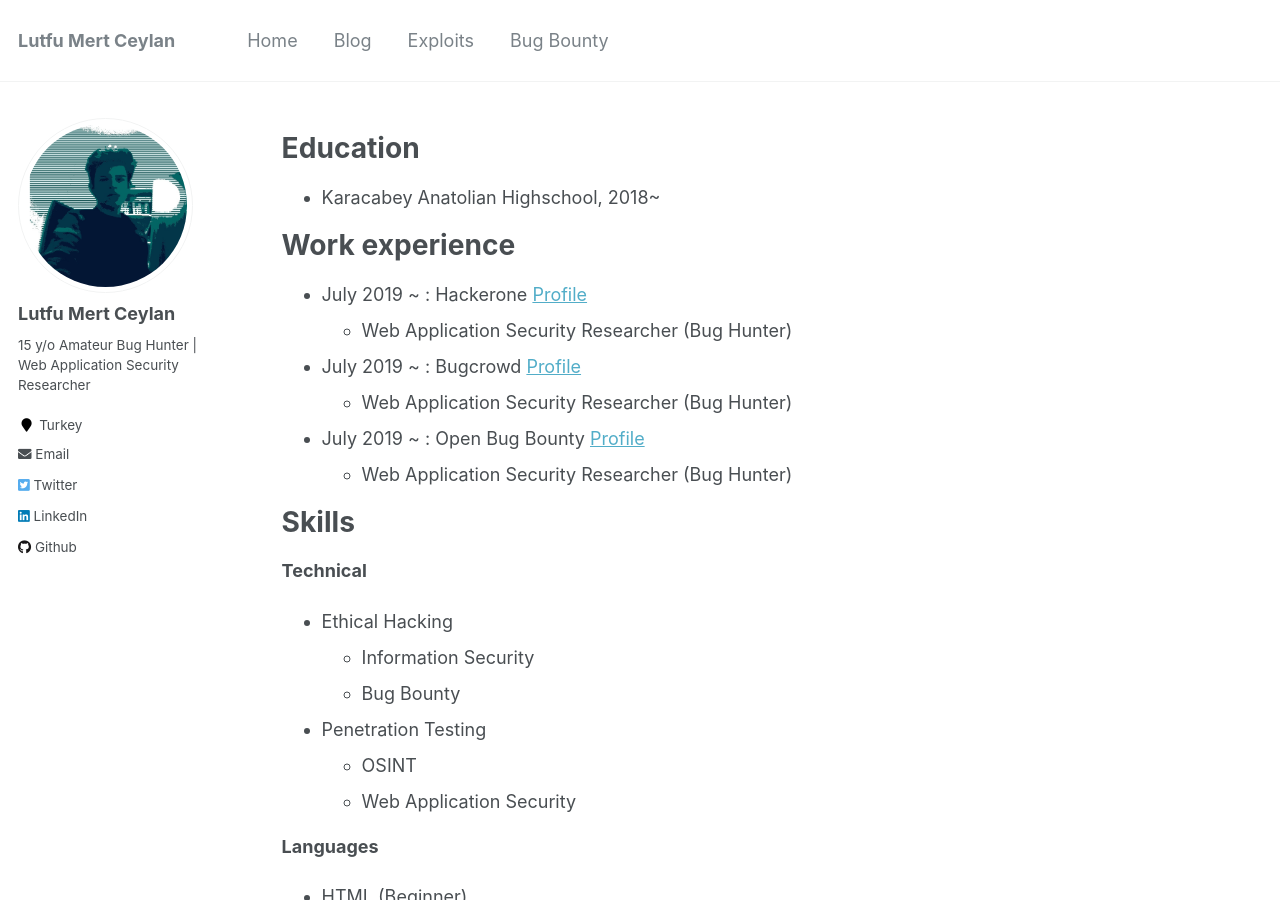
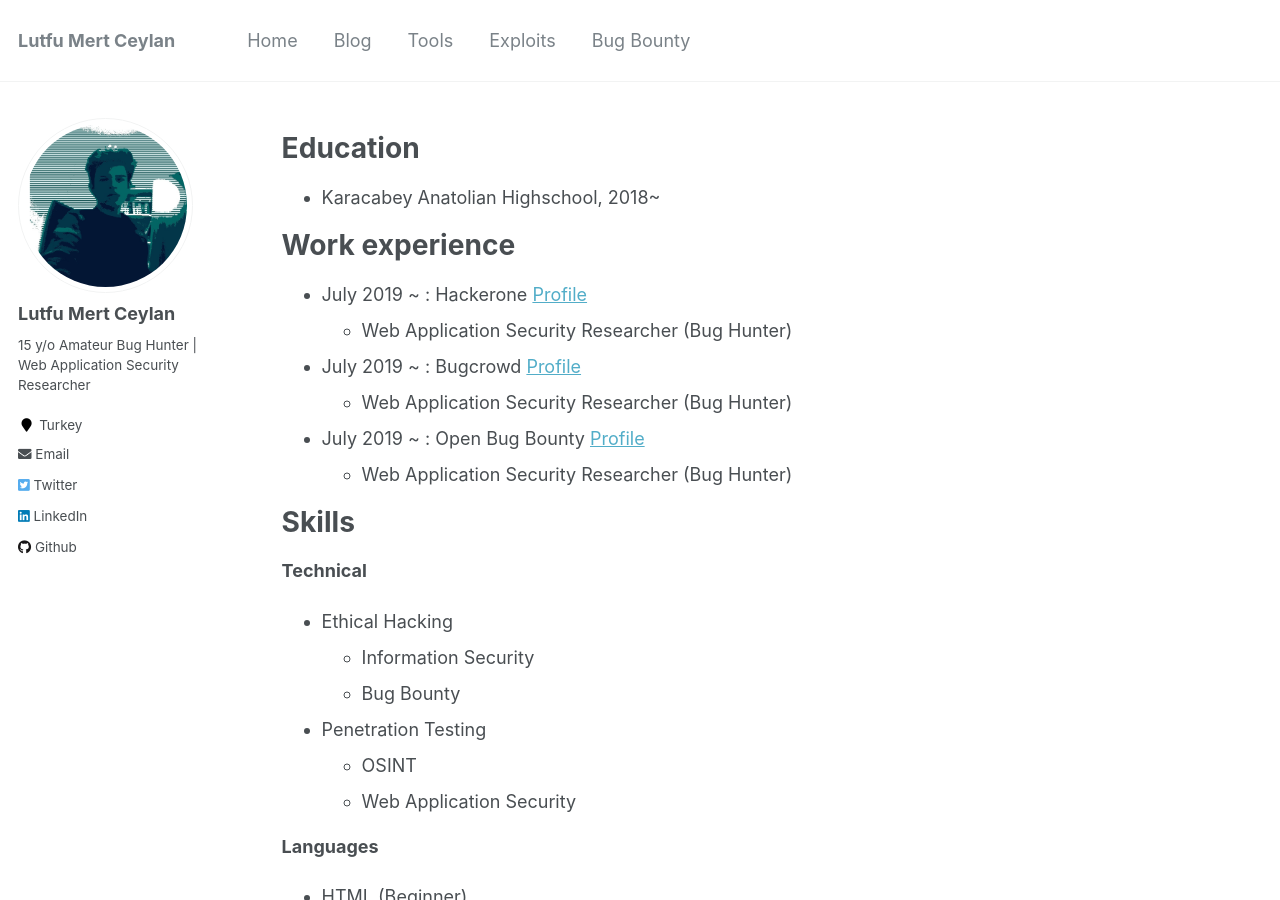
Before and after one commit to lutfumertceylan/mywebsite, a Jekyll site: the page built from _pages/cv.md, in a window 1280 px wide and 900 px high. Built offline with Jekyll 4.4.1, drawn with Linux system fonts in a browser that asks for light colours.

Commit message:
Update navigation.yml

```diff
--- a/_data/navigation.yml
+++ b/_data/navigation.yml
@@ -6,6 +6,9 @@ main:
   - title: "Blog"
     url: /blog/
 
+  - title: "Tools"
+    url: /tools
+
   - title: "Exploits"
     url: /exploits/
 
```
